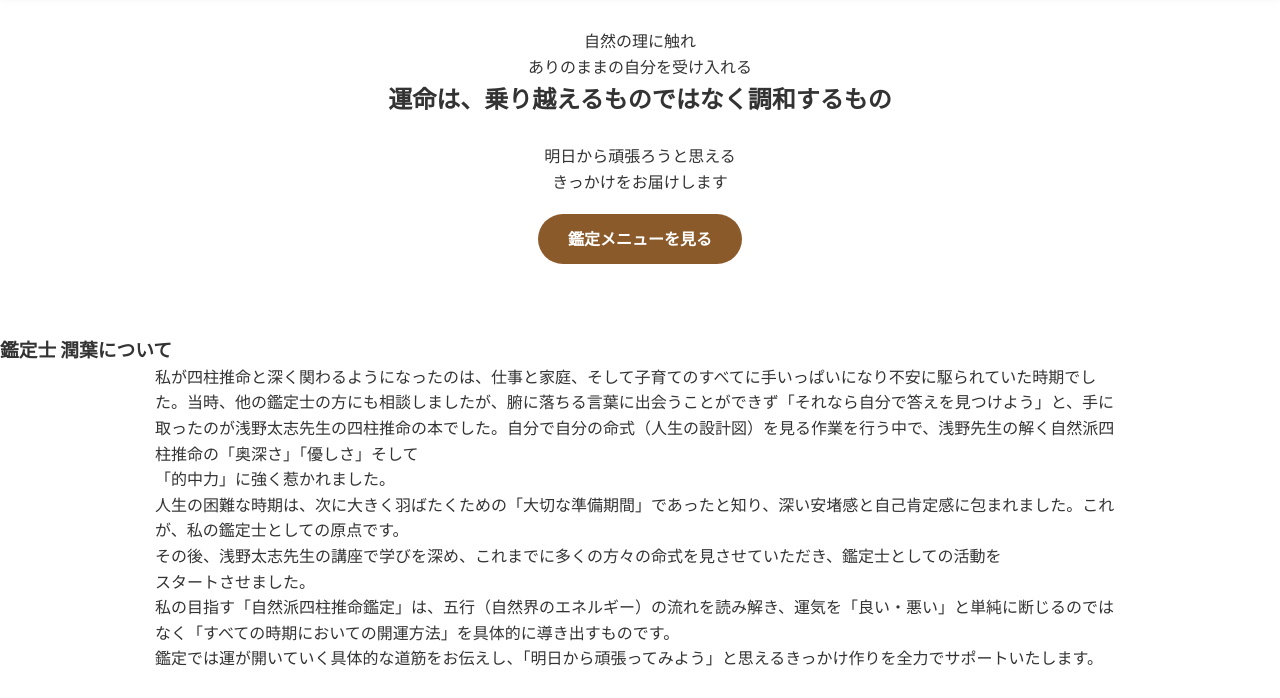
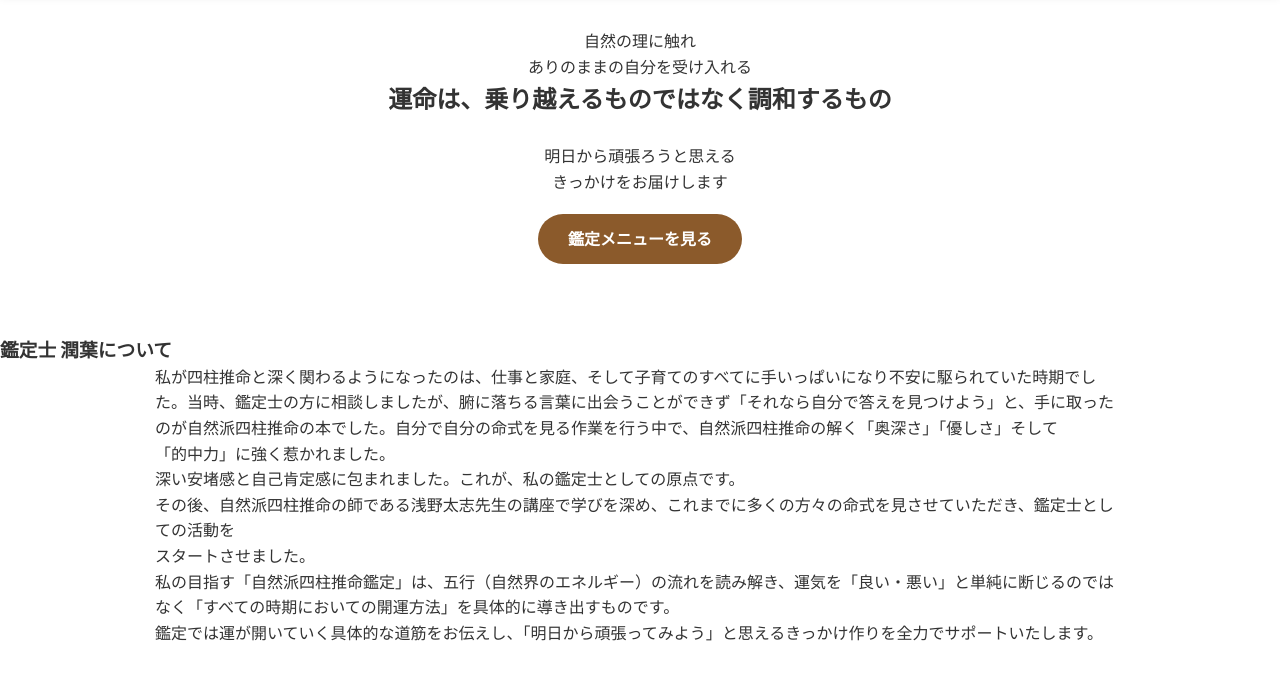
Before and after one commit to uruha-haru/4suimei-uruha, a plain HTML site: page index.html in a window 1280 px wide. Shown: the part 62-760 px from the top of the page. Drawn offline with Linux system fonts and the light colour scheme.

Commit message:
Add files via upload

```diff
--- a/index.html
+++ b/index.html
@@ -266,9 +266,9 @@ document.addEventListener('DOMContentLoaded', function() {
             <div class="profile-content">
                 <div class="profile-text">
                     <p class="profile-intro">
-                    <p>私が四柱推命と深く関わるようになったのは、仕事と家庭、そして子育てのすべてに手いっぱいになり不安に駆られていた時期でした。当時、他の鑑定士の方にも相談しましたが、腑に落ちる言葉に出会うことができず「それなら自分で答えを見つけよう」と、手に取ったのが浅野太志先生の四柱推命の本でした。自分で自分の命式（人生の設計図）を見る作業を行う中で、浅野先生の解く自然派四柱推命の「奥深さ」「優しさ」そして<br>「的中力」に強く惹かれました。
-<p>人生の困難な時期は、次に大きく羽ばたくための「大切な準備期間」であったと知り、深い安堵感と自己肯定感に包まれました。これが、私の鑑定士としての原点です。</p>
-                    <p>その後、浅野太志先生の講座で学びを深め、これまでに多くの方々の命式を見させていただき、鑑定士としての活動を<br>スタートさせました。</p>
+                    <p>私が四柱推命と深く関わるようになったのは、仕事と家庭、そして子育てのすべてに手いっぱいになり不安に駆られていた時期でした。当時、鑑定士の方に相談しましたが、腑に落ちる言葉に出会うことができず「それなら自分で答えを見つけよう」と、手に取ったのが自然派四柱推命の本でした。自分で自分の命式を見る作業を行う中で、自然派四柱推命の解く「奥深さ」「優しさ」そして<br>「的中力」に強く惹かれました。
+<p>深い安堵感と自己肯定感に包まれました。これが、私の鑑定士としての原点です。</p>
+                    <p>その後、自然派四柱推命の師である浅野太志先生の講座で学びを深め、これまでに多くの方々の命式を見させていただき、鑑定士としての活動を<br>スタートさせました。</p>
                     <p>私の目指す「自然派四柱推命鑑定」は、五行（自然界のエネルギー）の流れを読み解き、運気を「良い・悪い」と単純に断じるのではなく「すべての時期においての開運方法」を具体的に導き出すものです。</p><p>鑑定では運が開いていく具体的な道筋をお伝えし、「明日から頑張ってみよう」と思えるきっかけ作りを全力でサポートいたします。</p>
                 </div>
                 <div class="profile-image">
```
